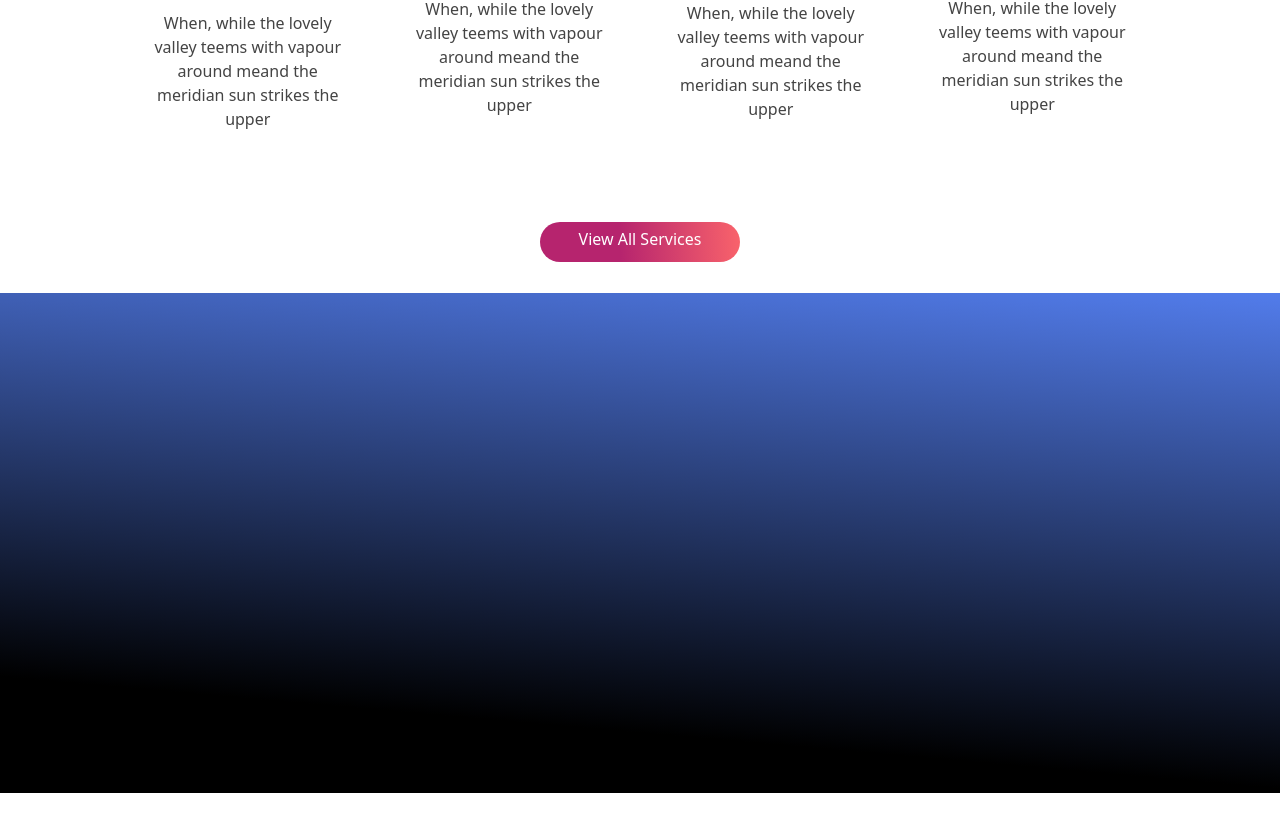
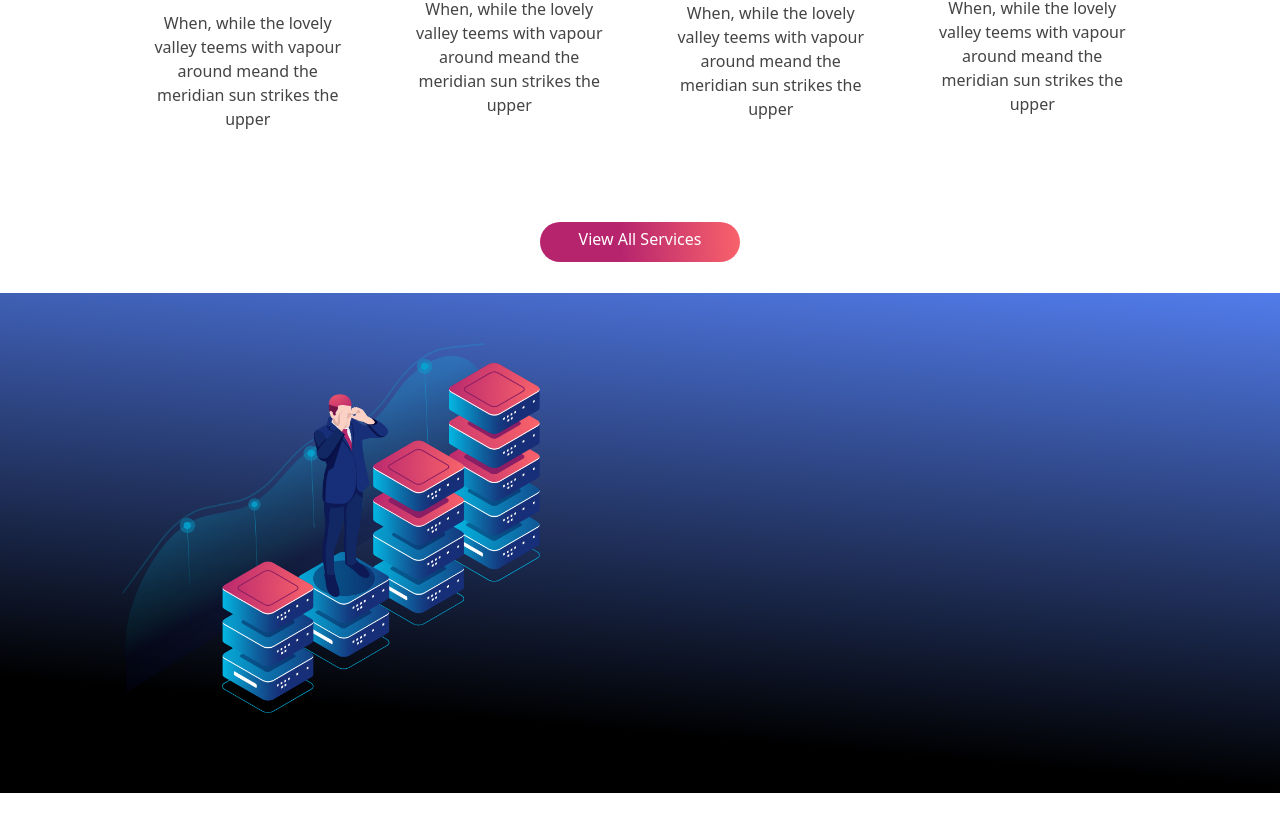
Before and after one commit to mikzanco/corporate-landing, a Vue app: page / in a window 1280 px wide. Shown: the part 1207-2038 px from the top of the page. Built offline with nearby package versions, Linux system fonts and the light colour scheme.

Commit message:
add and fix img on Maingyb

```diff
--- a/src/components/partials/MainGYB.vue
+++ b/src/components/partials/MainGYB.vue
@@ -6,8 +6,14 @@ export default {
 
 <template>
 
-    <div class="main2">
+    <div class="main2 d-flex align-items-center">
+        <div class="imgs">
+            <img class="front" src="../../assets/img/men-data.png" alt="">
+            <img class="back" src="../../assets/img/nemoodar.png" alt="">
+        </div>
+        <div class="text">
 
+        </div>
     </div>
 
 </template>
@@ -19,6 +25,25 @@ export default {
         width: 100vw;
         height: 500px;
         background: linear-gradient(185deg, rgba(82,124,235,1) 0%, rgba(0,0,0,1) 81%);
+        .imgs{
+            width: 50%;
+            height: 100%;
+            position: relative;
+            img.front{
+                height: 350px;
+                position: absolute;
+                right: 100px;
+                top: 70px;
+                z-index: 2;
+            }
+            img.back{
+                height: 350px;
+                position: absolute;
+                right: 150px;
+                top: 50px;
+                z-index: 1;
+            }
+        }
     }
 
 </style>
```
